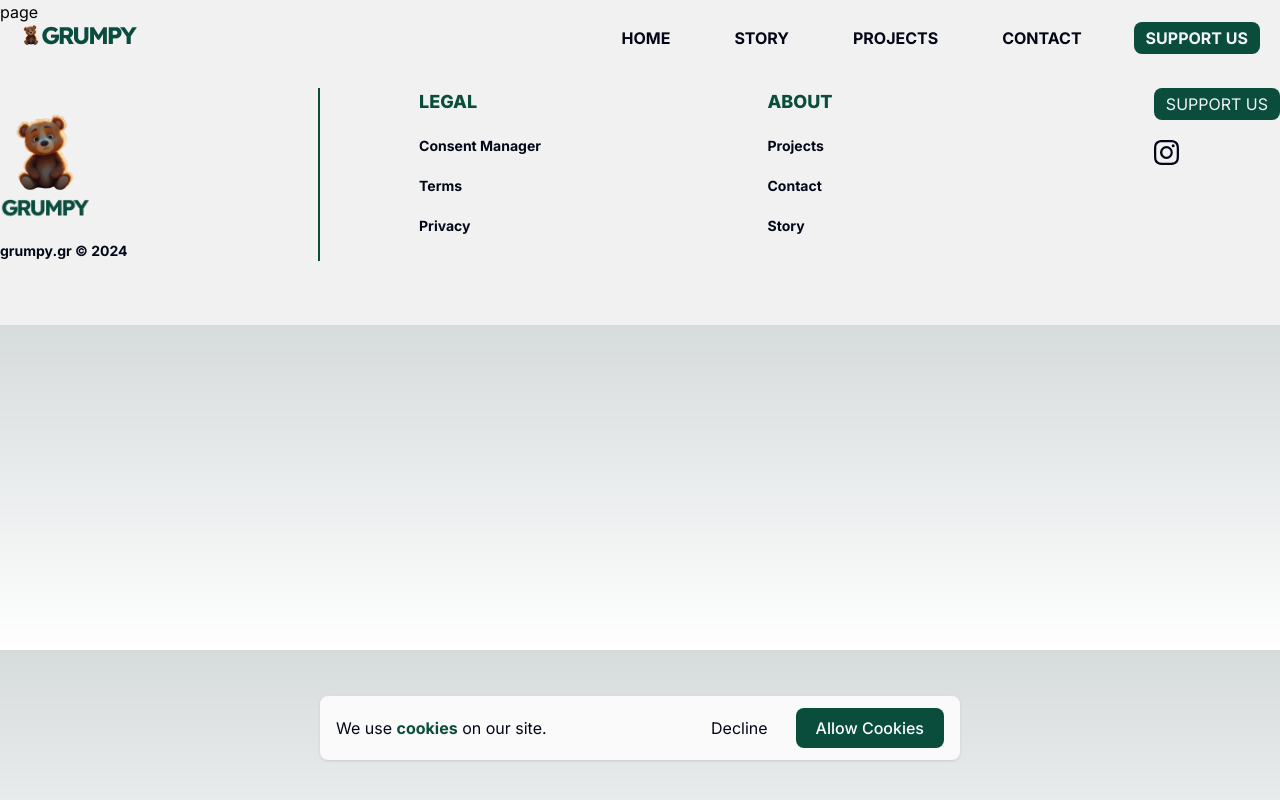
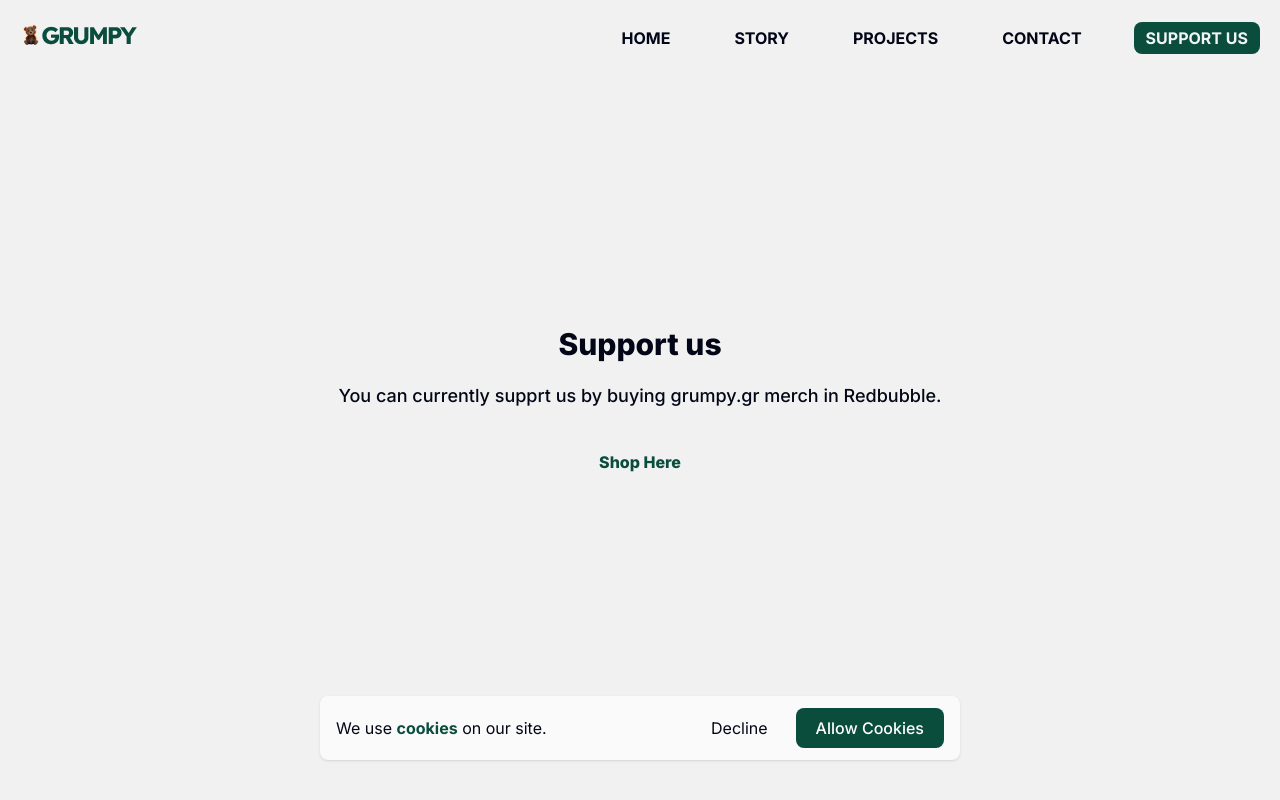
Before and after one commit to g-vasilei/grumpy, a Next.js app: page /support-us in a window 1280 px wide. Shown: the top 800 px of the page. Built offline with nearby package versions, Linux system fonts and the light colour scheme.

Commit message:
add contact and support pages and add url to header

```diff
--- a/src/app/contact/page.tsx
+++ b/src/app/contact/page.tsx
@@ -1,9 +1,11 @@
 import React from 'react'
 
 function page() {
-  return (
-    <div>page</div>
-  )
+   return (
+      <div className='h-screen flex flex-col items-center justify-center text-slate-950 w-full max-w-7xl m-auto px-5 xlg:px-0'>
+         <h2 className='text-3xl font-extrabold'>info@grumpy.gr</h2>
+      </div>
+   )
 }
 
 export default page
--- a/src/app/support-us/page.tsx
+++ b/src/app/support-us/page.tsx
@@ -1,9 +1,21 @@
+import Link from 'next/link'
 import React from 'react'
 
 function page() {
-  return (
-    <div>page</div>
-  )
+   return (
+      <div className='h-screen flex flex-col items-center justify-center text-slate-950 w-full max-w-7xl m-auto px-5 xlg:px-0'>
+         <h2 className='text-3xl font-extrabold'>Support us</h2>
+         <p className='text-lg font-medium mt-5 text-center'>
+            You can currently supprt us by buying grumpy.gr merch in Redbubble.
+         </p>
+         <Link
+            href='https://www.redbubble.com/shop/ap/156395633?ref=studio-promote'
+            className='font-extrabold text-main-color mt-10'
+         >
+            Shop Here
+         </Link>
+      </div>
+   )
 }
 
 export default page
--- a/src/components/Header.tsx
+++ b/src/components/Header.tsx
@@ -34,7 +34,9 @@ function Header() {
                </Link>
             </h1>
             <div className='flex items-center gap-5 lg:invisible'>
-               <div className='px-3 py-1 bg-main-color rounded-lg'>SUPPORT US</div>
+               <div className='px-3 py-1 bg-main-color rounded-lg'>
+                  <Link href='/support-us'>SUPPORT US</Link>
+               </div>
                <div onClick={() => setMenu((prevState) => !prevState)}>
                   {menu ? (
                      <RiCloseFill size={28} className='text-main-color' />
@@ -60,7 +62,7 @@ function Header() {
                   <Link href='/projects'>PROJECTS</Link>
                </li>
                <li onClick={() => setMenu((prevState) => !prevState)}>
-                  <Link href='/'>CONTACT</Link> US
+                  <Link href='/contact'>CONTACT</Link> US
                </li>
             </ul>
             <ul className='hidden h-fit bg-transparent lg:flex  align-middle gap-10 font-bold text-slate-950'>
@@ -93,7 +95,7 @@ function Header() {
                   <Link href='/contact'>CONTACT</Link>
                </li>
                <li className='px-3 py-1 bg-main-color rounded-lg text-slate-100'>
-                  <Link href='/'>SUPPORT US</Link>
+                  <Link href='/support-us'>SUPPORT US</Link>
                </li>
             </ul>
          </div>
```
